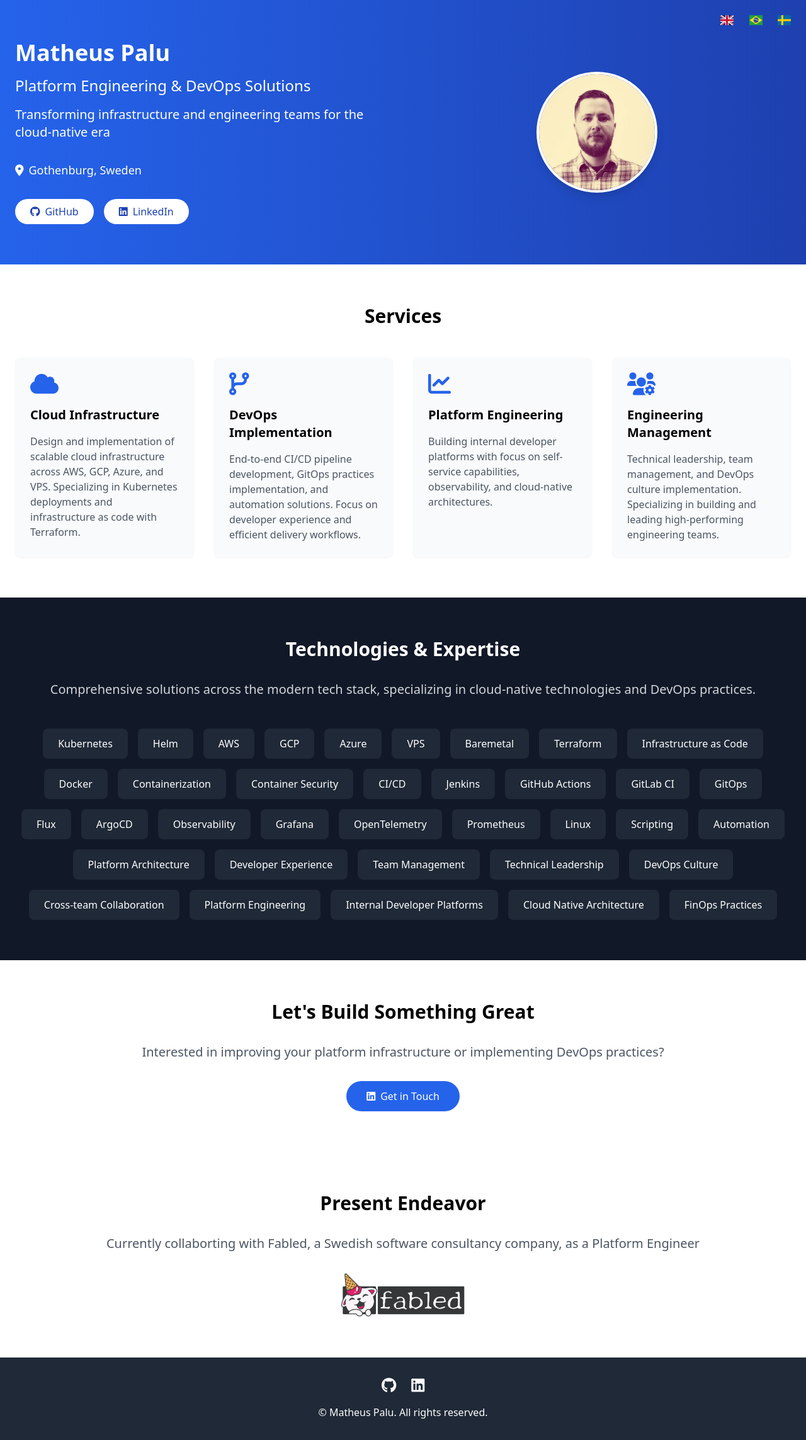
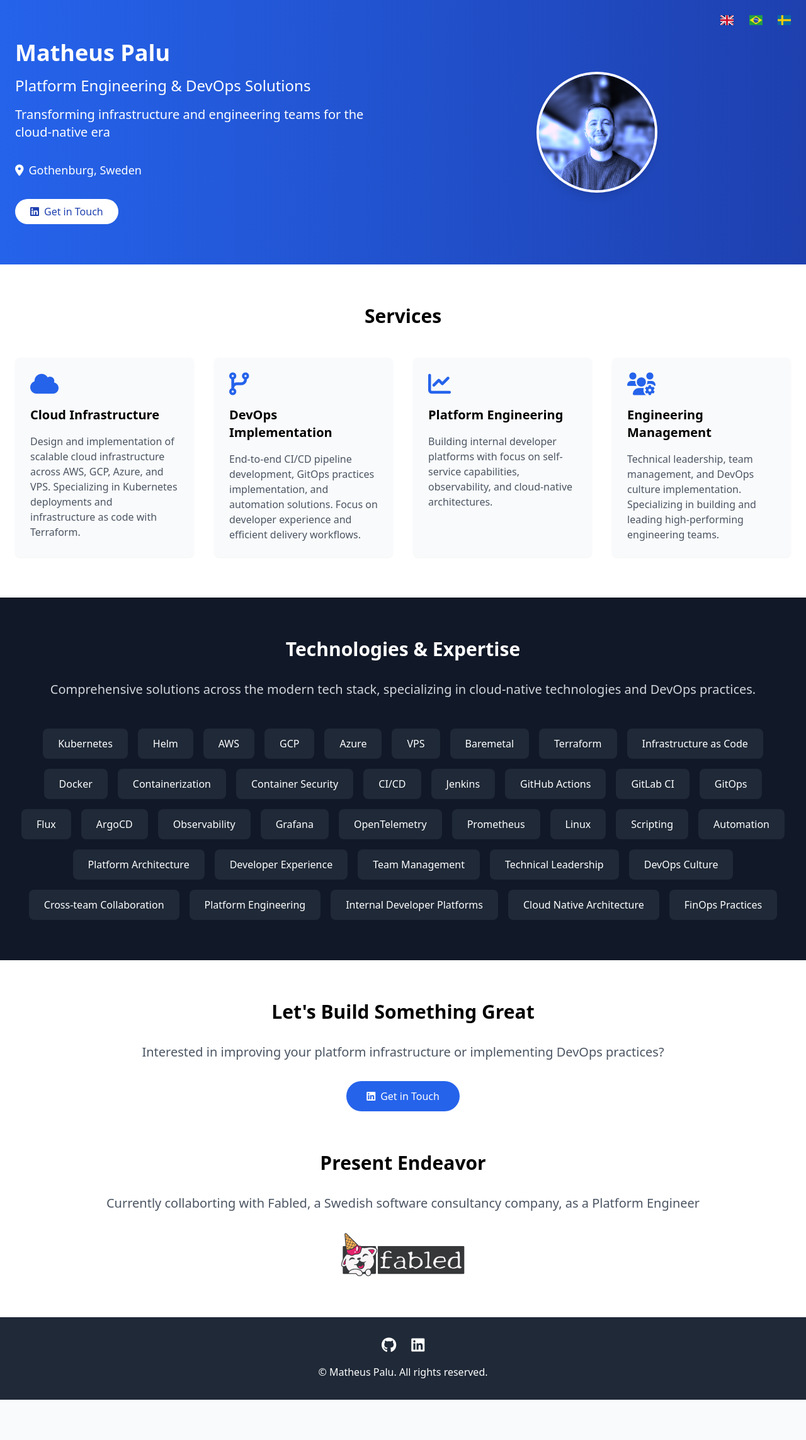
Before and after one commit to mpalu/mpalu.github.io, a plain HTML site: page index.html in a window 1280 px wide. Shown: the whole page at 63% size. After the commit the page ends 2223 px from the top, so only its background shows below. Drawn offline with nearby package versions, Linux system fonts and the light colour scheme.

Commit message:
chore: update picture, remove gh button and top padding

```diff
--- a/index.html
+++ b/index.html
@@ -21,7 +21,7 @@
   <meta property="og:title" content="Matheus Palu - Platform Engineering & DevOps Solutions">
   <meta property="og:description"
     content="Platform Engineering & DevOps Solutions. Specializing in cloud infrastructure, Kubernetes, and building high-performing engineering teams.">
-  <meta property="og:image" content="https://mpalu.io/img/avatar.webp">
+  <meta property="og:image" content="https://mpalu.io/img/avatar.png">
 
   <!-- Twitter -->
   <meta property="twitter:card" content="summary_large_image">
@@ -29,10 +29,10 @@
   <meta property="twitter:title" content="Matheus Palu - Platform Engineering & DevOps Solutions">
   <meta property="twitter:description"
     content="Platform Engineering & DevOps Solutions. Specializing in cloud infrastructure, Kubernetes, and building high-performing engineering teams.">
-  <meta property="twitter:image" content="https://mpalu.io/img/avatar.webp">
+  <meta property="twitter:image" content="https://mpalu.io/img/avatar.png">
 
   <!-- Favicon -->
-  <link rel="icon" type="image/svg+xml" href="img/favicon.svg" alt="Favicon">
+  <link rel="icon" type="image/svg+xml" href="img/favicon.png" alt="Favicon">
 
   <!-- Canonical URL -->
   <link rel="canonical" href="https://mpalu.io/">
@@ -49,7 +49,7 @@
       "@type": "Person",
       "name": "Matheus Palu",
       "url": "https://mpalu.io/",
-      "image": "https://mpalu.io/img/avatar.webp",
+      "image": "https://mpalu.io/img/avatar.png",
       "sameAs": [
         "https://github.com/mpalu",
         "https://www.linkedin.com/in/matheuspalu/"
@@ -93,19 +93,20 @@
             <span data-i18n="hero_location">Gothenburg, Sweden</span>
           </p>
           <div class="flex space-x-4">
-            <a href="https://github.com/mpalu" target="_blank"
+            <!-- <a href="https://github.com/mpalu" target="_blank"
               class="bg-white text-blue-800 px-6 py-2 rounded-full hover:bg-gray-100 transition">
               <i class="fab fa-github mr-2"></i>GitHub
-            </a>
+            </a> -->
             <a href="https://www.linkedin.com/in/matheuspalu/" target="_blank"
               class="bg-white text-blue-800 px-6 py-2 rounded-full hover:bg-gray-100 transition">
-              <i class="fab fa-linkedin mr-2"></i>LinkedIn
+              <i class="fab fa-linkedin mr-2"></i>Get in Touch
             </a>
           </div>
         </div>
         <div class="md:w-1/2">
-          <img src="img/avatar.webp" alt="Profile"
-            class="rounded-full w-48 h-48 mx-auto border-4 border-white shadow-lg">
+          <img src="img/avatar.png" alt="Profile"
+            class="rounded-full w-48 h-48 mx-auto border-4 border-white shadow-lg"
+            style="filter: sepia(100%) hue-rotate(190deg) saturate(300%);">
         </div>
       </div>
     </div>
@@ -263,13 +264,13 @@
   </section>
 
   <!-- Current Engagement Section -->
-  <section class="py-16 bg-white">
+  <section class="py-16 pt-0 bg-white">
     <div class="container mx-auto px-6 text-center">
       <h2 class="text-3xl font-bold mb-8" data-i18n="current_engagement">Present Endeavor</h2>
       <p class="text-xl text-gray-600 mb-8" data-i18n="current_engagement_desc">Currently collaborting with Fabled, a Swedish software consultancy company, as a Platform Engineer</p>
       <div class="flex justify-center items-center">
         <a href="https://fabled.se" target="_blank">
-          <img src="img/current_engagement.webp" alt="Fabled" width="200" height="50"
+          <img src="img/currently.webp" alt="Fabled" width="200" height="50"
             class="h-18 opacity-90 transition-all duration-300 hover:opacity-100">
         </a>
       </div>
```
Also changed, not shown: img/avatar.png (added), img/avatar.webp (deleted), img/currently.webp (renamed from img/current_engagement.webp), img/favicon.png (added), img/favicon.svg (deleted), 1 other file.
